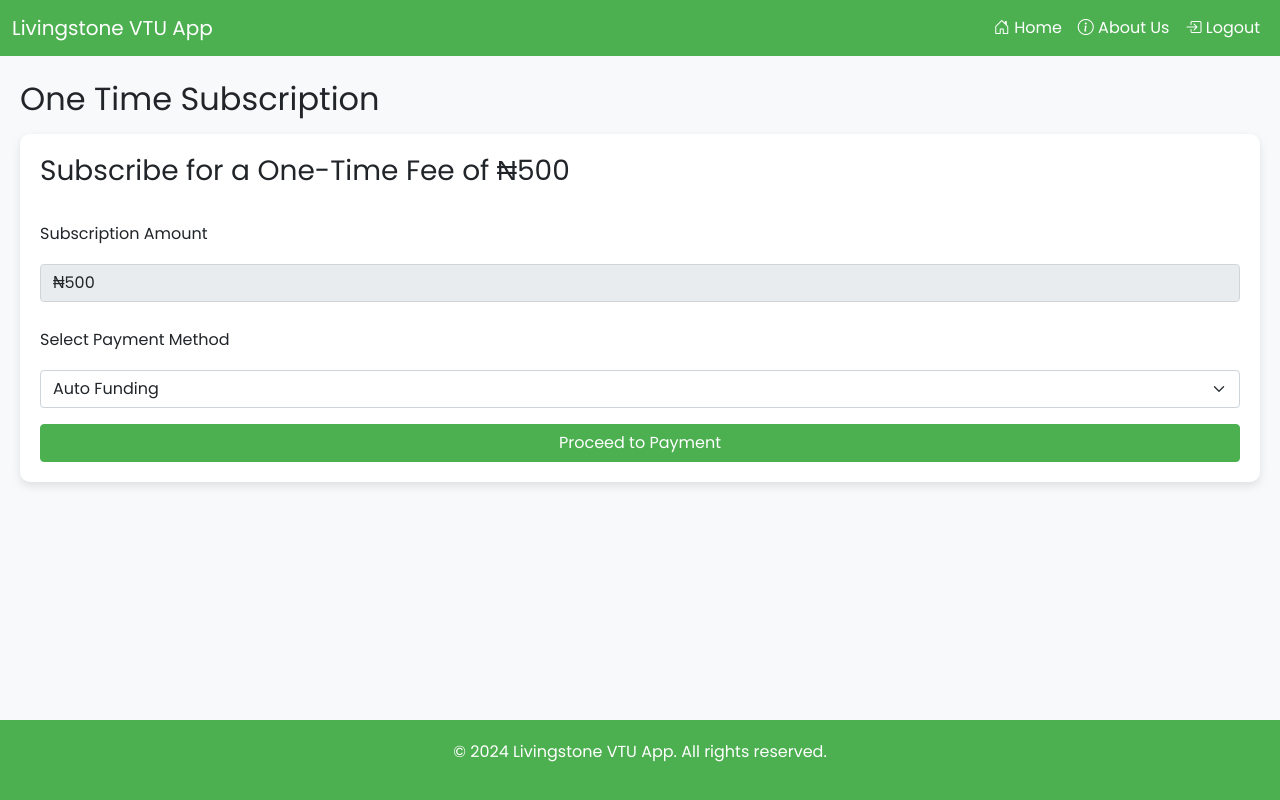
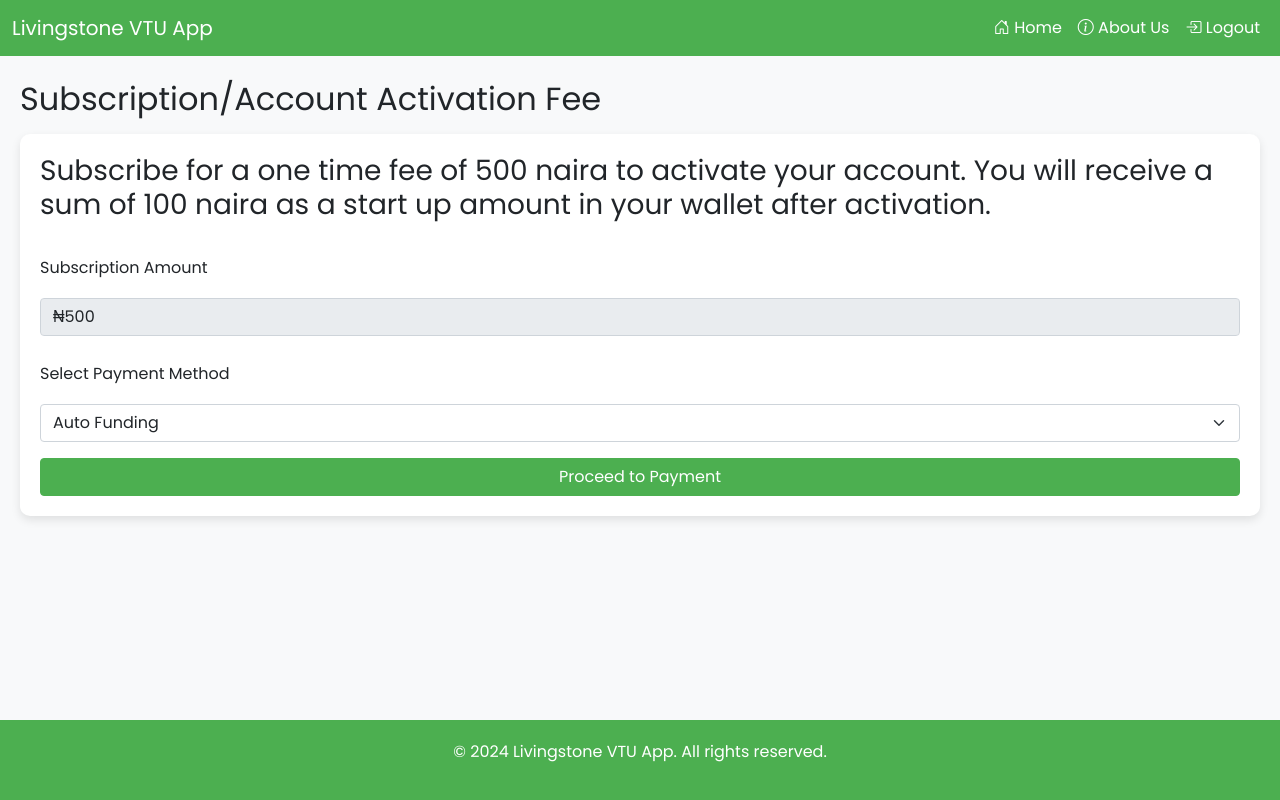
Before and after one commit to josephgreat/livingstonevtuapp.github.io, a plain HTML site: page subscription.html in a window 1280 px wide. Drawn offline with nearby package versions, Linux system fonts and the light colour scheme.

Commit message:
Update subscription.html

```diff
--- a/subscription.html
+++ b/subscription.html
@@ -116,9 +116,9 @@
 
   <!-- Main Content -->
   <div class="content">
-    <h2>One Time Subscription</h2>
+    <h2>Subscription/Account Activation Fee</h2>
     <div class="feature-card mt-3">
-      <h3 class="mb-4">Subscribe for a One-Time Fee of ₦500</h3>
+      <h3 class="mb-4">Subscribe for a one time fee of 500 naira to activate your account. You will receive a sum of 100 naira as a start up amount in your wallet after activation.</h3>
       <form onsubmit="handleSubmit(event)">
         <div class="mb-3">
           <label for="subscriptionAmount" class="form-label">Subscription Amount</label>
@@ -128,7 +128,6 @@
           <label for="paymentMethod" class="form-label">Select Payment Method</label>
           <select class="form-select" id="paymentMethod">
             <option value="auto">Auto Funding</option>
-            <option value="manual">Manually</option>
           </select>
         </div>
 
```
